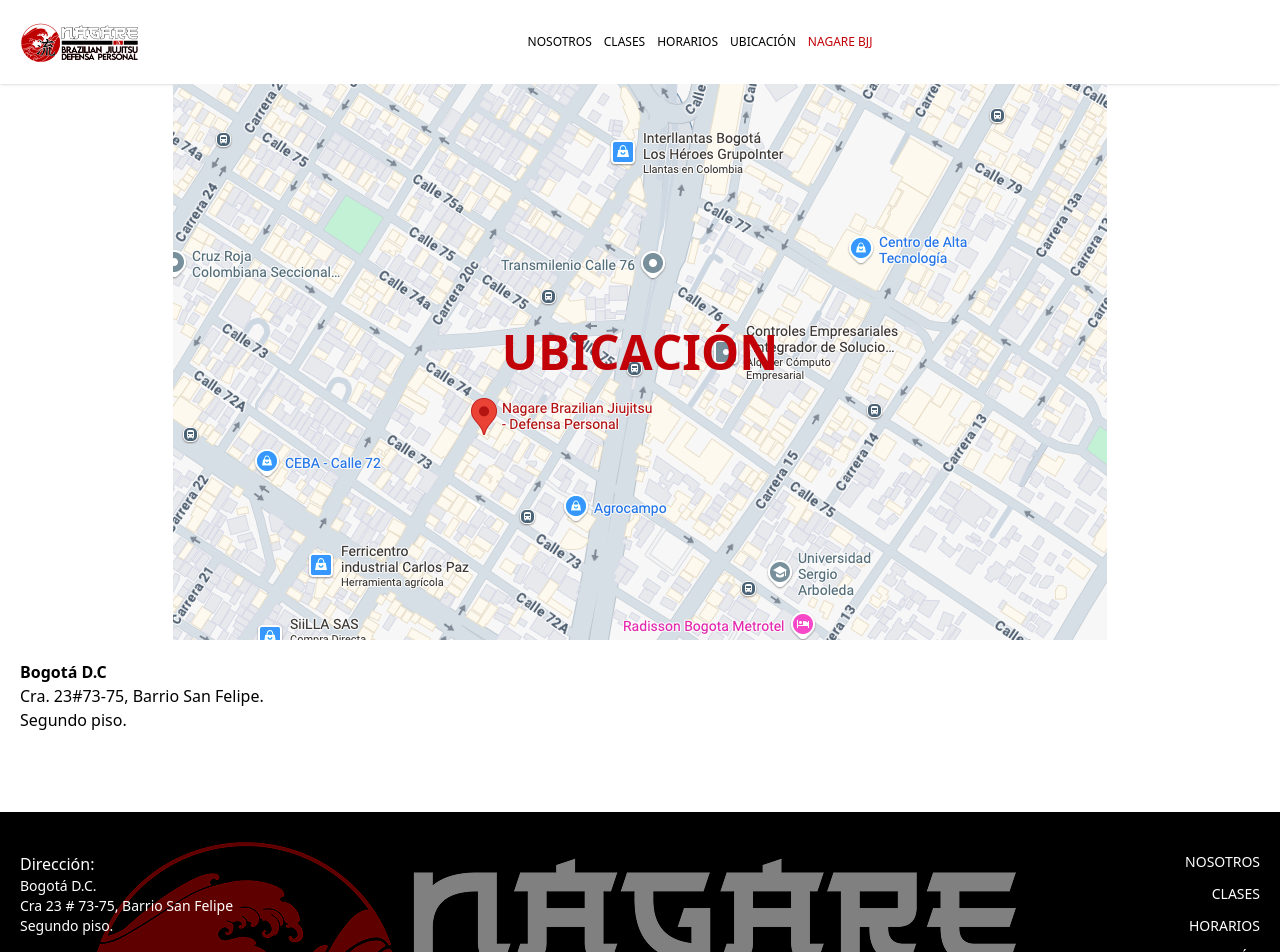
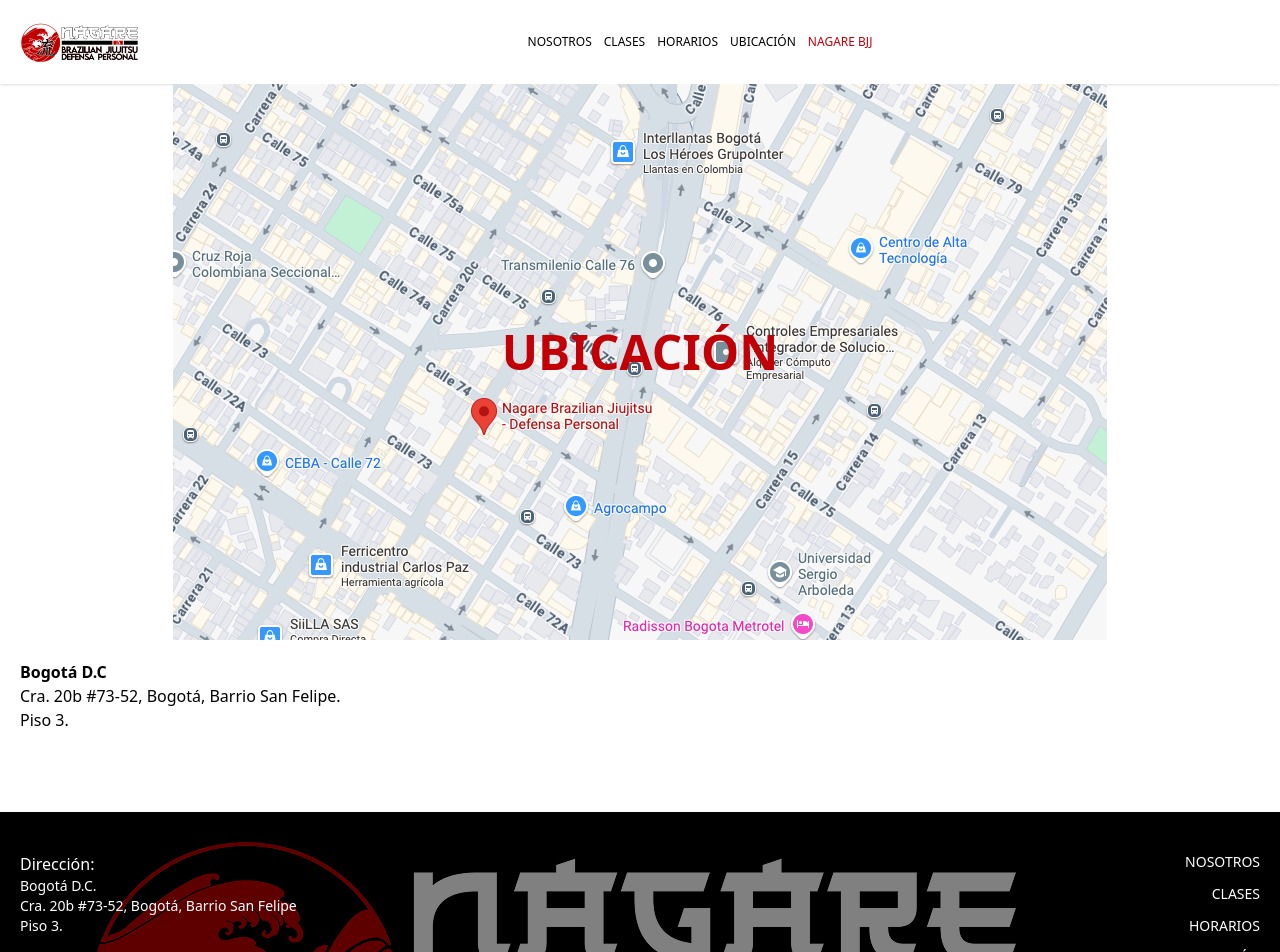
Before and after one commit to Ladiega/Nagarebjj, a Next.js app: page /ubicacion in a window 1280 px wide. Shown: the top 952 px of the page. Built offline with nearby package versions, Linux system fonts and the light colour scheme.

Commit message:
fixing new adders texts

```diff
--- a/src/components/Footer.tsx
+++ b/src/components/Footer.tsx
@@ -21,8 +21,8 @@
           </div>
           <div className="text-sm">
             <h4>Bogotá D.C.</h4>
-            <p>Cra 23 # 73-75, Barrio San Felipe</p>
-            <p>Segundo piso.</p>
+            <p>Cra. 20b #73-52, Bogotá, Barrio San Felipe</p>
+            <p>Piso 3.</p>
           </div>
           <div className="flex gap-5 pt-5 ">
             <div>
--- a/src/components/Ubicacion.tsx
+++ b/src/components/Ubicacion.tsx
@@ -27,8 +27,8 @@
       </div>
       <div className="ml-5 mb-20 mt-5 ">
         <h4 className=" font-bold">Bogotá D.C</h4>
-        <p>Cra. 23#73-75, Barrio San Felipe. </p>
-        <p>Segundo piso.</p>
+        <p>Cra. 20b #73-52, Bogotá, Barrio San Felipe. </p>
+        <p>Piso 3.</p>
       </div>
     </section>
   );
```
